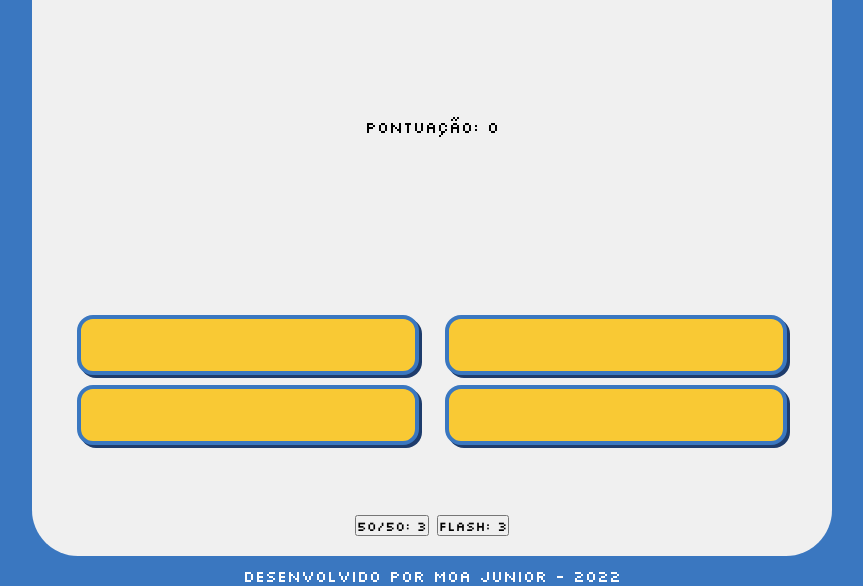
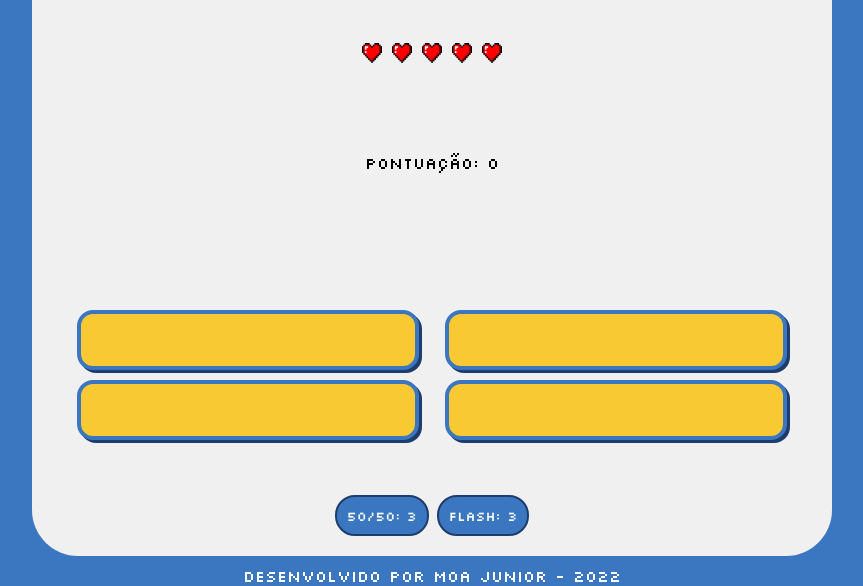
Before and after one commit to MoaJR/WhosThatPokemon, a plain HTML site: page index.html in a window 1280 px wide. Shown: the part 214-800 px from the top of the page, without its empty margins (208-1071 px from the left). Drawn offline with Linux system fonts and the light colour scheme; no server answers.

Commit message:
adicionado sistema de vidas

```diff
--- a/index.html
+++ b/index.html
@@ -11,6 +11,7 @@
     <main id="background">
       <div class="container">
         <img class="logo" src="./src/img/logo.png" alt="">
+        <div class="hearthContainer"></div>
         <div class="scoreCheck"></div>
         <div class="score"></div>
         <div class="silhouette"></div>
--- a/script.js
+++ b/script.js
@@ -5,11 +5,13 @@ const pokeNameDiv = document.querySelector('.pokeNameDiv');
 const buttonsArray = document.querySelectorAll('.buttonChoice');
 const tip1 = document.querySelector('.tip1');
 const flash = document.querySelector('.tip2');
+const hearthContainer = document.querySelector('.hearthContainer');
 
 const buttons = Array.from(buttonsArray);
 let sum = 0;
 let quantityTipOne = 3;
 let quantityTipFlash = 3;
+let chances = 5;
 
 let arrayGlobal = [];
 let pokeGlobal = '';
@@ -27,16 +29,16 @@ const randomNumber = (maxValue) => Math.floor(Math.random() * maxValue);
 
 const arrayLength = (array) => array.length - 1;
 
-const apiImgSrc = (pokemon, callbackSrc) => {
+const apiImgSrc = (pokemon) => {
   let src =  pokemon.sprites.other.dream_world.front_default;
   if (src === null) src = pokemon.sprites.other['official-artwork'].front_default;
   if (src === null) src = pokemon.sprites.front_default;
   return src;
 };
 
-const getRandomPokemon = (callback) => {
+const getRandomPokemon = async (callback) => {
   silhouette.innerHTML = null;
-  fetchPoke().then(({ results }) => {
+  await fetchPoke().then(({ results }) => {
     const pokeUrl = results[randomNumber(arrayLength(results))].url;
     const pokePromise = fetch(pokeUrl);
     pokePromise
@@ -93,6 +95,10 @@ const controlBrightness = (ammount) => {
   silhouetteImg.style.filter = `brightness(${ammount})`;
 };
 
+const checkGameOver = () => {
+
+};
+
 const revealPoke = () => {
   pokeNameDiv.innerText = pokeGlobal;
   controlBrightness(1);
@@ -102,13 +108,25 @@ const revealPoke = () => {
   }, 2000);
 };
 
+const deleteHearth = () => {
+  const hearth = document.querySelector('.hearth');
+  hearthContainer.removeChild(hearth);
+};
+
 const checkPoke = (pokeName) => {
   if (pokeName === pokeGlobal) {
     sum += 10;
     scoreCheck.innerText = 'acertou';
   } else {
-    sum -= 3;
     scoreCheck.innerText = 'errou';
+    deleteHearth();
+    chances -= 1;
+  }
+  if (chances === 0) {
+    scoreCheck.innerText = 'GAME OVER';
+    pokeNameDiv.innerText = pokeGlobal;
+    controlBrightness(1);
+    disableButton();
   }
   score.innerText = `Pontuação: ${sum}`;
 }
@@ -124,10 +142,22 @@ const tipOne = () => {
   if (quantityTipOne <= 0) tip1.disabled = true;
 }
 
+const initializeHearths = () => {
+  for (let i = 0; i < chances; i += 1) {
+    const hearth = document.createElement('img');
+    hearth.src = 'src/img/heart.png';
+    hearth.style.width = '20px';
+    hearth.className = 'hearth';
+    hearthContainer.appendChild(hearth);
+  }
+}
+
 buttons.forEach((button) => {
   button.addEventListener('click', ({ target }) => {
     checkPoke(target.innerText);
-    revealPoke();
+    if (chances !== 0) {
+      revealPoke();
+  }
   })
 })
 
@@ -149,12 +179,12 @@ flash.addEventListener('click', () => {
         controlBrightness(0);
       }, 200)
     }, 500);
-
     flash.disabled = true;
   }
   flash.innerText = `Flash: ${quantityTipFlash}`;
 
 })
 
+initializeHearths();
 getRandomPokemon(appendImage);
 fillArrayNames();
--- a/style.css
+++ b/style.css
@@ -44,6 +44,11 @@ main {
   width: 250px;
 }
 
+.hearthContainer {
+  display: flex;
+  gap: 10px;
+}
+
 .buttonsContainer {
   width: 100%;
   height: 140px;
@@ -66,6 +71,16 @@ main {
 
 button:disabled {
   cursor: default !important;
+  opacity: 0.5;
+}
+
+.tips button {
+  padding: 10px;
+  border: 2px solid var(--blueShadow);
+  background-color: var(--blueBackground);
+  border-radius: 20px;
+  color: white;
+  cursor: pointer;
 }
 
 footer {
```
Also changed, not shown: src/img/heart.png (added).
